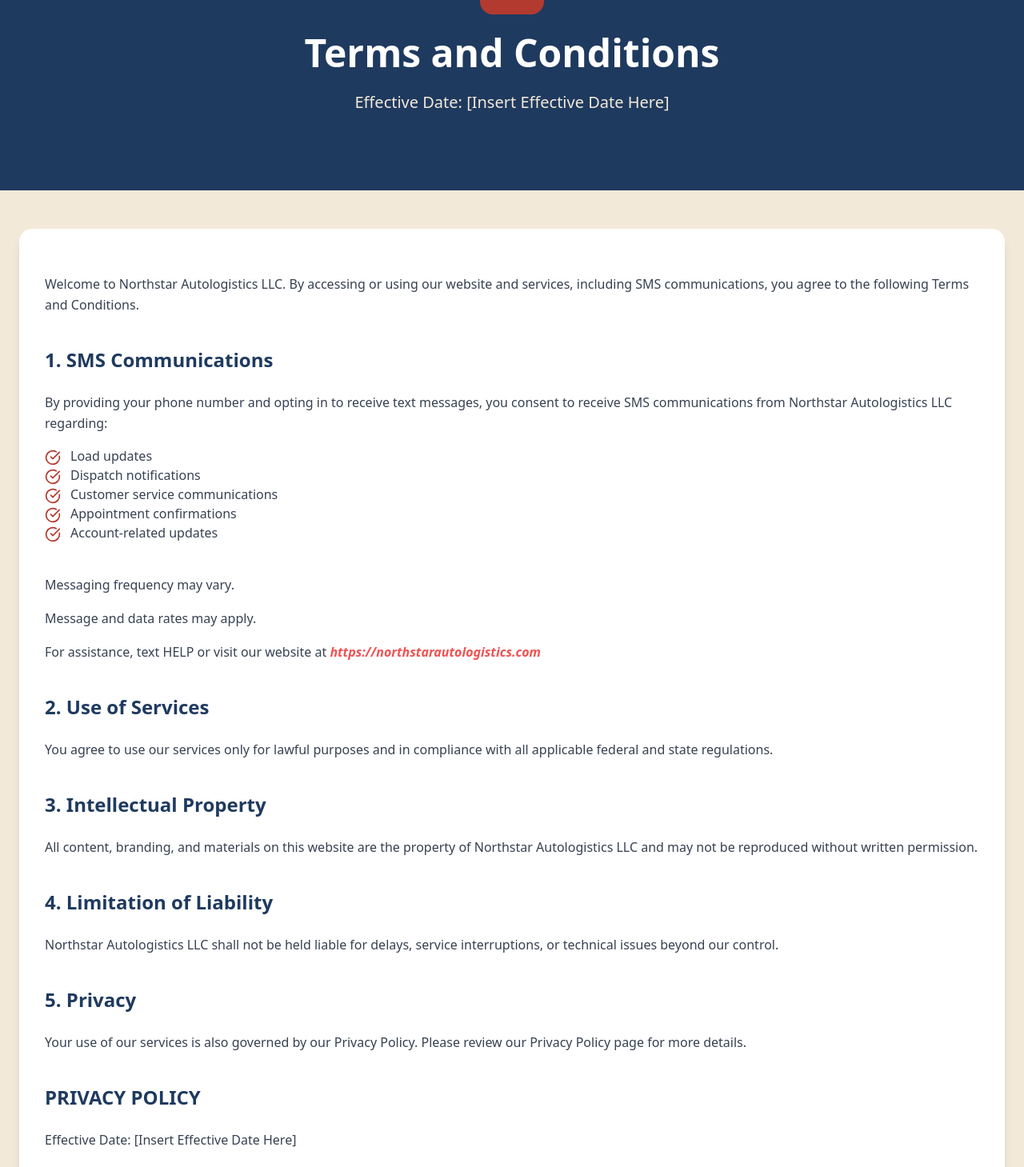
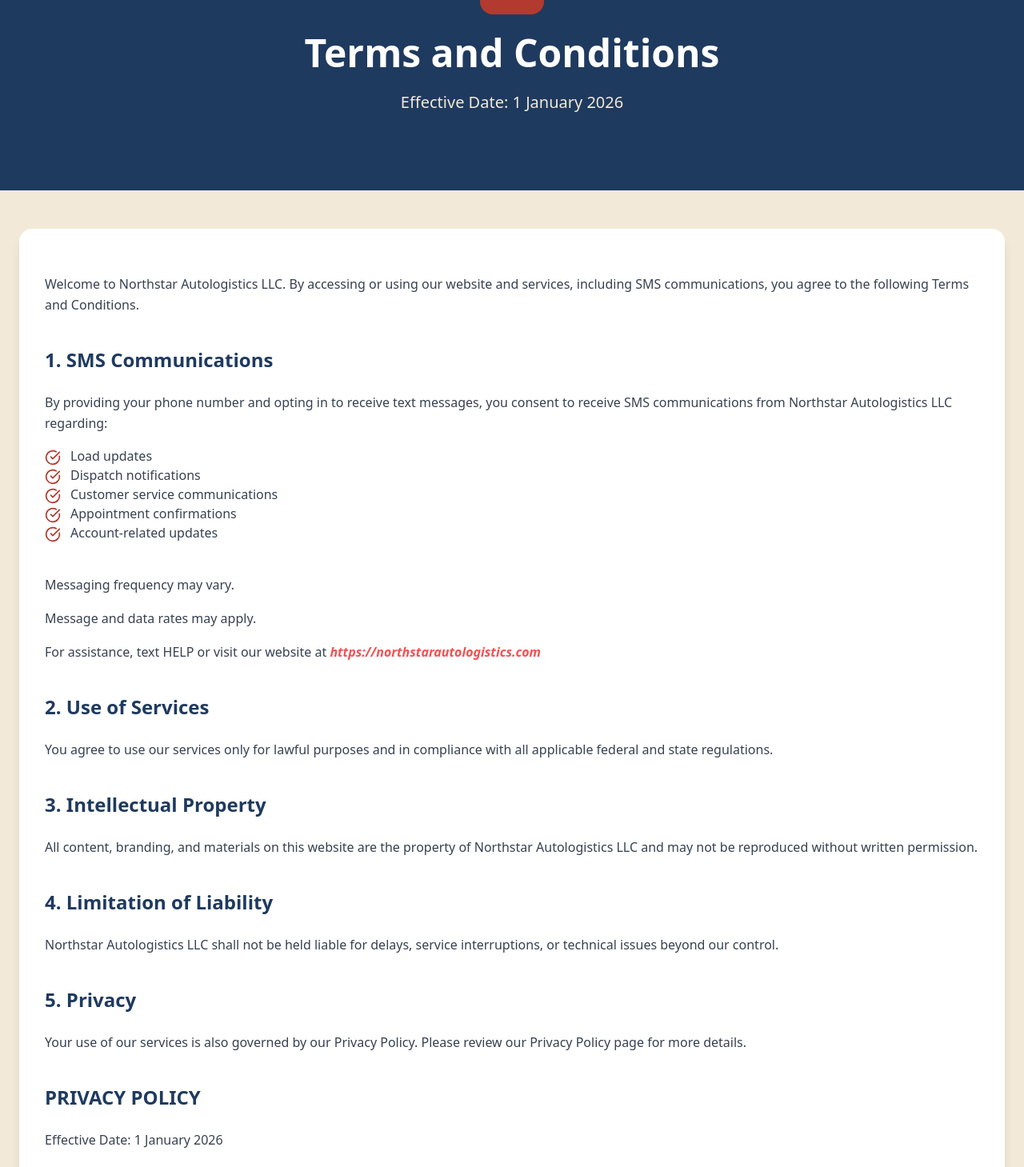
Before and after one commit to officialsanju2004/NorthstarAutologistics, a React (Vite) app in the folder client/: page /termsAndConditions in a window 1280 px wide. Shown: the part 206-1665 px from the top of the page at 80% size. Built offline with nearby package versions, Linux system fonts and the light colour scheme.

Commit message:
Update TermsAndConditions.jsx

```diff
--- a/client/src/Components/TermsAndConditions.jsx
+++ b/client/src/Components/TermsAndConditions.jsx
@@ -23,7 +23,7 @@ export default function TermsAndConditions() {
                             </div>
                             <h1 className="text-4xl md:text-5xl font-bold mb-6">Terms and Conditions</h1>
                             <p className="text-xl text-[#F2E9D8] mb-8">
-                                Effective Date: [Insert Effective Date Here]
+                                Effective Date: 1 January 2026
                             </p>
 
                         </div>
@@ -156,7 +156,7 @@ export default function TermsAndConditions() {
                                     <h3 className="text-2xl font-bold text-[#1F3A5F] mb-6">PRIVACY POLICY  </h3>
                                     <p className="text-gray-700 mb-4 leading-relaxed">
 
-                                        Effective Date: [Insert Effective Date Here]             </p>
+                                        Effective Date: 1 January 2026           </p>
                                     <p className="text-gray-700 mb-4 leading-relaxed">Northstar Autologistics LLC respects your privacy and is committed to protecting your personal information.</p>
                                     <div className="mb-10">
                                         <h3 className="text-2xl font-bold text-[#1F3A5F] mb-6">SMS Communications Privacy</h3>
```
